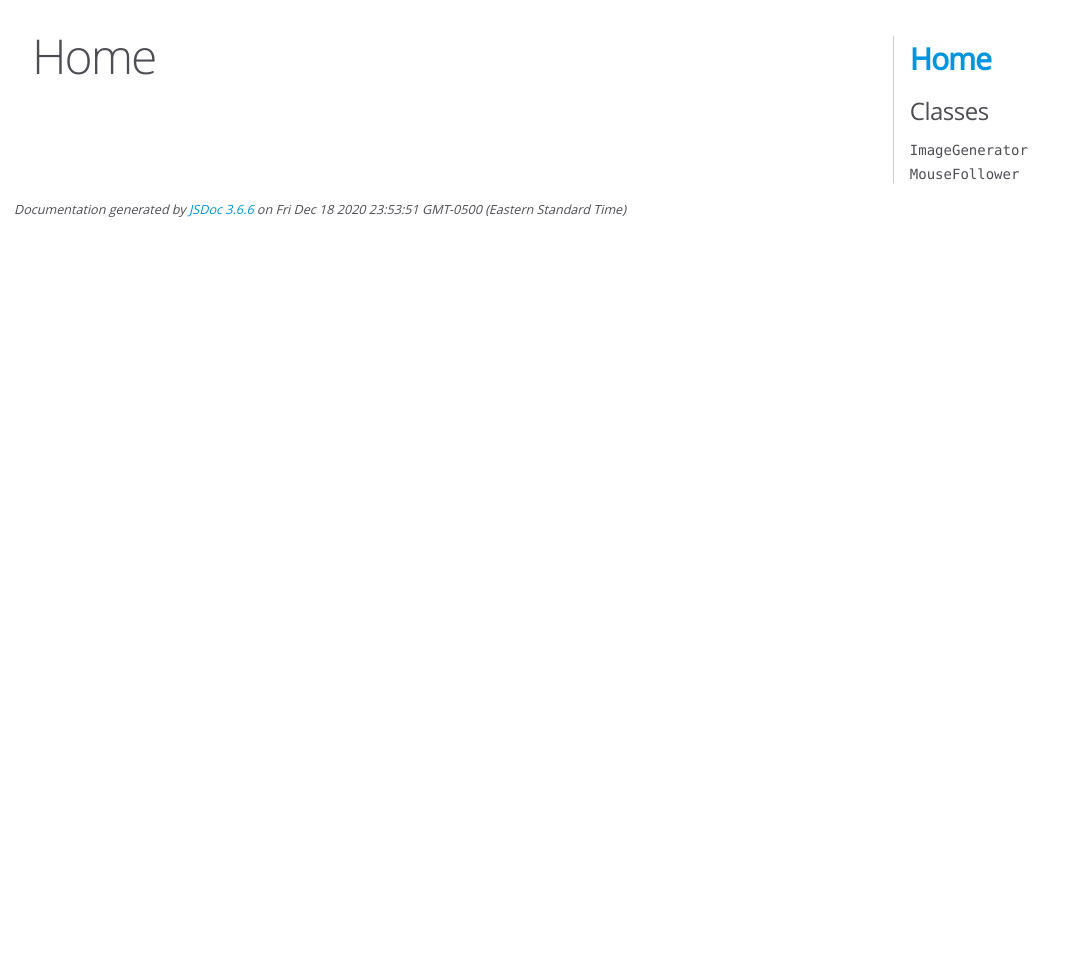
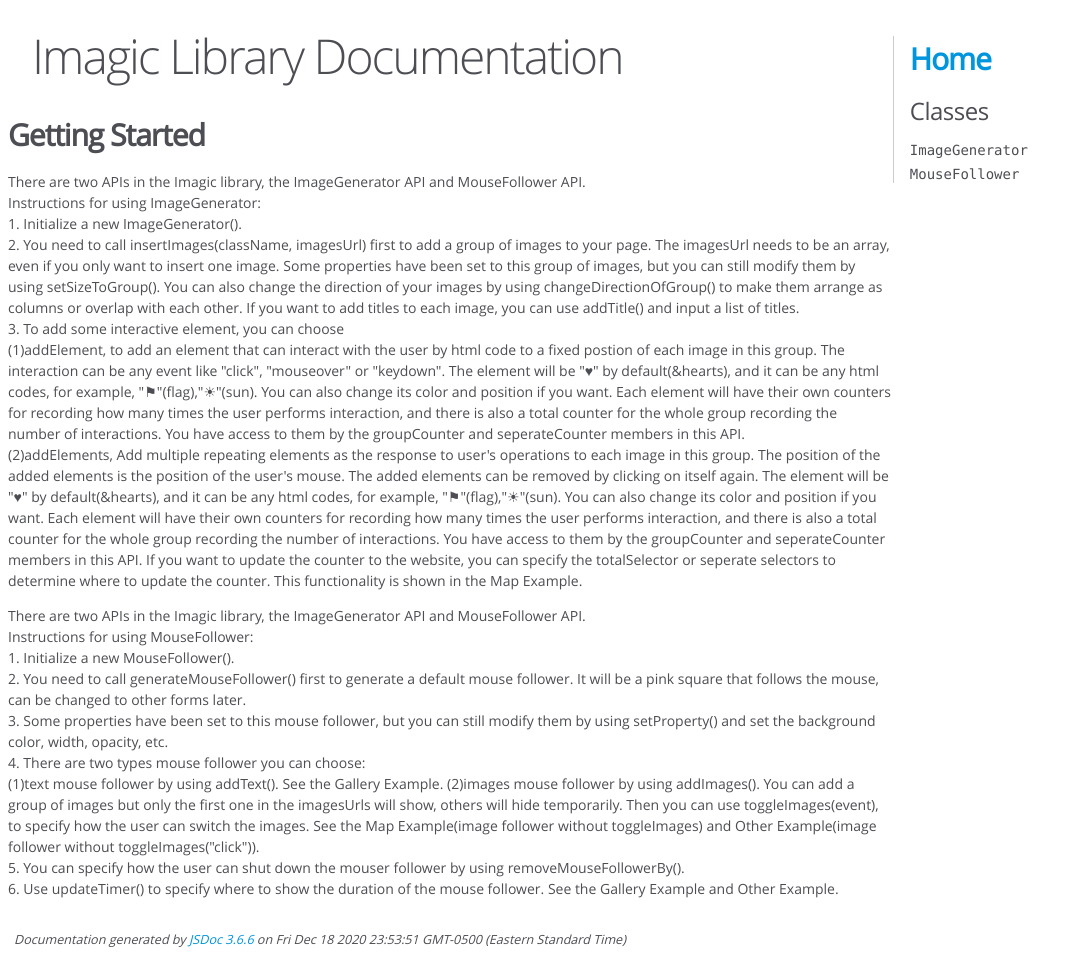
Before and after one commit to heatherwang39/Imagic, a website: page pub/documentation/index.html in a window 1280 px wide. Shown: the whole page, without its empty margins (0-1083 px from the left). Before the commit the page ends 800 px from the top, so only its background shows below. Drawn offline with Linux system fonts and the light colour scheme.

Commit message:
write getting started in documentation

```diff
--- a/pub/documentation/index.html
+++ b/pub/documentation/index.html
@@ -17,17 +17,41 @@
 
 <div id="main">
 
-    <h1 class="page-title">Home</h1>
+    <h1 class="page-title">Imagic Library Documentation</h1>
 
 
 
 
+    <h2>Getting Started </h2>
+<p>There are two APIs in the Imagic library, the ImageGenerator API and MouseFollower API.<br>
+Instructions for using ImageGenerator: <br>
+1. Initialize a new ImageGenerator(). <br>
+2. You need to call insertImages(className, imagesUrl) first to add a group of images to your page.
+The imagesUrl needs to be an array, even if you only want to insert one image. Some properties have been set to this group of images, but you can still modify them by using setSizeToGroup().
+You can also change the direction of your images by using changeDirectionOfGroup() to make them arrange as columns or overlap with each other.
+If you want to add titles to each image, you can use addTitle() and input a list of titles. <br>
+3. To add some interactive element, you can choose <br>
+(1)addElement, to add an element that can interact with the user by html code to a fixed postion of each image in this group. The interaction can be any event like "click", "mouseover" or "keydown".
+The element will be "&hearts;" by default(&hearts), and it can be any html codes, for example,  "&#9873;"(flag),"&#9728;"(sun). You can also change its color and position if you want. Each element will have their own counters for
+recording how many times the user performs interaction, and there is also a total counter for the whole group recording the number of interactions. You have access to them by the groupCounter and seperateCounter members in this API.<br>
+(2)addElements, Add multiple repeating elements as the response to user's operations to each image in this group. The position of the added elements is the position of the user's mouse. The added elements can be removed by clicking on itself again.
+The element will be "&hearts;" by default(&hearts), and it can be any html codes, for example,  "&#9873;"(flag),"&#9728;"(sun). You can also change its color and position if you want. Each element will have their own counters for
+recording how many times the user performs interaction, and there is also a total counter for the whole group recording the number of interactions. You have access to them by the groupCounter and seperateCounter members in this API.
+If you want to update the counter to the website, you can specify the totalSelector or seperate selectors to determine where to update the counter. This functionality is shown in the Map Example.
+</p>
 
-
-
-
-    <h3> </h3>
-
+<p>There are two APIs in the Imagic library, the ImageGenerator API and MouseFollower API.<br>
+    Instructions for using MouseFollower: <br>
+    1. Initialize a new MouseFollower(). <br>
+    2. You need to call generateMouseFollower() first to generate a default mouse follower. It will be a pink square that follows the mouse, can be changed to other forms later.<br>
+    3. Some properties have been set to this mouse follower, but you can still modify them by using setProperty() and set the background color, width, opacity, etc.<br>
+    4. There are two types mouse follower you can choose: <br>
+    (1)text mouse follower by using addText(). See the Gallery Example.
+    (2)images mouse follower by using addImages(). You can add a group of images but only the first one in the imagesUrls will show, others will hide temporarily.
+    Then you can use toggleImages(event), to specify how the user can switch the images. See the Map Example(image follower without toggleImages) and Other Example(image follower without toggleImages("click")).<br>
+    5. You can specify how the user can shut down the mouser follower by using removeMouseFollowerBy().<br>
+    6. Use updateTimer() to specify where to show the duration of the mouse follower. See the Gallery Example and Other Example.<br>
+    </p>
 
 
 
--- a/pub/js/library.js
+++ b/pub/js/library.js
@@ -405,8 +405,8 @@ const log = console.log;
     },
 
     /**
-     * Specify how the user can shut down(remove) the mouser follower.
-     * @name MouseFollower#removeMouseFollowerBy
+     * Specify where to show the duration of the mouse follower.
+     * @name MouseFollower#updateTimer
      * @function
      * @param {string} selector -The css selector of where the developer wants to update the information of the duration of the mouse follower(how long it has been run before the user shut it down). Can be any CSS selectors, for example, "#duration".
      */
```
